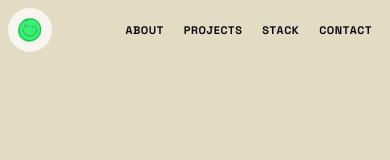
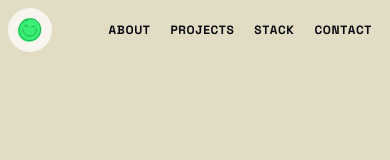
Before and after one commit to alicekrln/portfolio, a React (Vite) app: page / in a window 390 px wide. Shown: the top 160 px of the page. Built offline with nearby package versions, Linux system fonts and the light colour scheme.

Commit message:
fix: adjust font size for Navbar link to improve readability

```diff
--- a/src/components/layout/Navbar.tsx
+++ b/src/components/layout/Navbar.tsx
@@ -80,7 +80,7 @@ export default function NavBar() {
               }}
               to='/'
               hash={n.hash}
-              className='shrink-0 px-2.5 py-2 font-display text-[11px] font-bold uppercase tracking-wider sm:px-3 sm:text-xs sm:tracking-widest'
+              className='shrink-0 px-2.5 py-2 font-display text-[12px] font-bold uppercase tracking-wider sm:px-3 sm:text-xs sm:tracking-widest'
             >
               {n.label}
             </Link>
```
